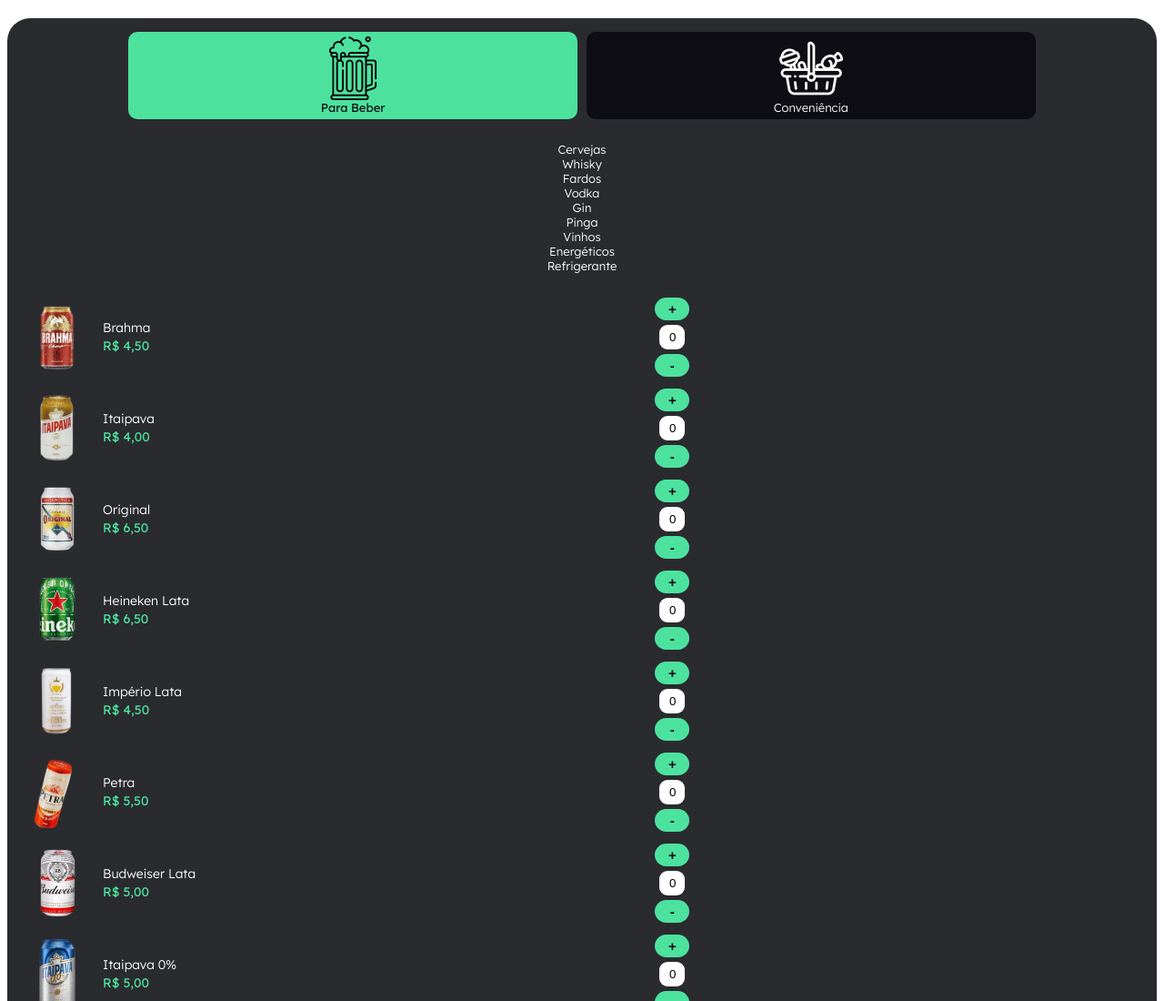
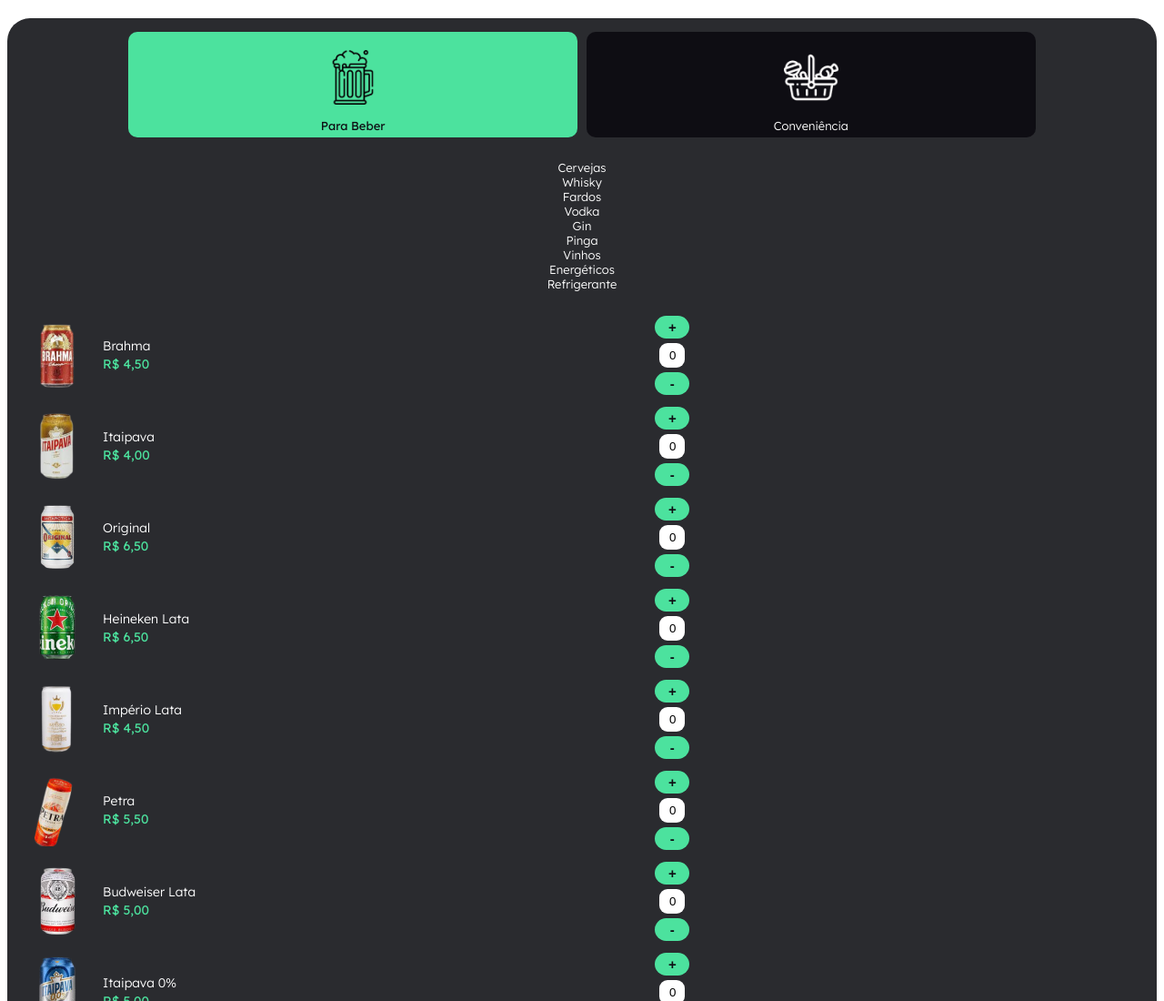
Before and after one commit to thaisdevfront/GoodVibes, a plain HTML site: page assets/components/categorias/categorias.html in a window 1280 px wide. Shown: the top 1100 px of the page at 91% size. Drawn offline with Linux system fonts and the light colour scheme; files whose address does not match are found by name.

Commit message:
Add files via upload

```diff
--- a/assets/components/api/api-categorias.js
+++ b/assets/components/api/api-categorias.js
@@ -651,7 +651,7 @@ var categoriesContainer=document.getElementById('categories')
    retirada="";
 
     //  url = "https://wa.me/5512982969703?text=" // Seu numero test
-     url = "https://wa.me/551296218661?text=" // Seu numero Produção
+     url = "https://wa.me/5512996218661?text=" // Seu numero Produção
    + "*Pedido via APP* <3" + "%0a" // Mensagem personalizada
    + "%0a" // Quebra de linhas
    + "*Nome*: " + inputUserName + "%0a" // Dados do formulário
--- a/assets/components/categorias/categorias.css
+++ b/assets/components/categorias/categorias.css
@@ -69,7 +69,10 @@ button.tablinks .img2 {
   border-radius: 0px;
   padding: 0px 0px 5px ;
 }
-
+.tab button img {
+    width: 60px;
+    margin: 15px auto;
+}
 /* Create an active/current tablink class */
 .tab button.active {
   background-color: #4CE29E;
```
